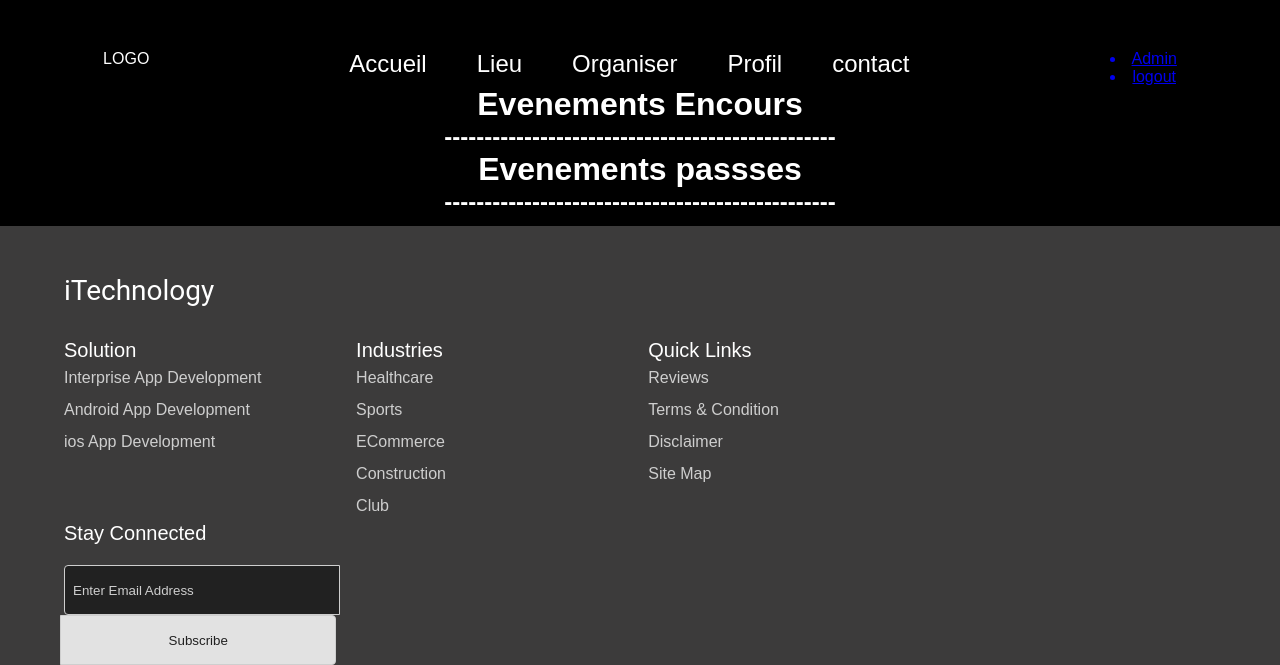
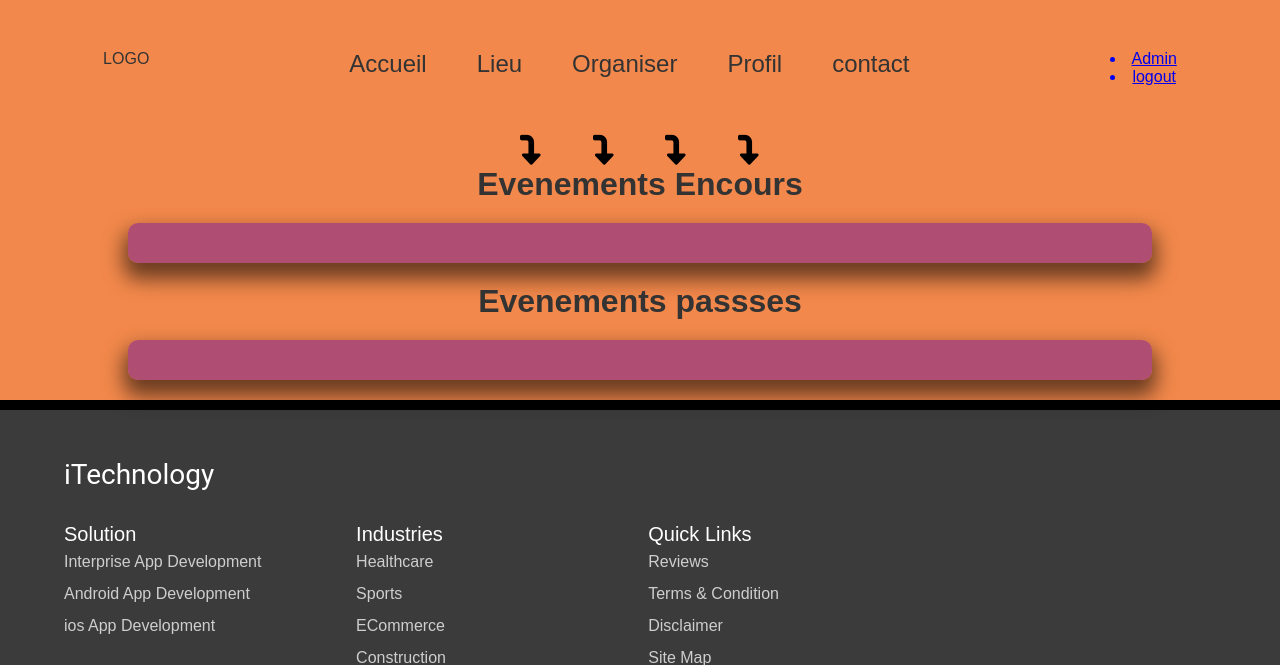
Before and after one commit to kdnassar0/EvenementSite, a Symfony app: template templates/evenement/index.html.twig in a window 1280 px wide. Shown: the top 665 px of the page. Run offline with Twig, Linux system fonts and the light colour scheme; the template is opened without the code that fills it, so the values that code supplies are empty; some libraries are stand-ins or nearby versions.

Commit message:
css page/evenement passes et encours

```diff
--- a/public/css/style.css
+++ b/public/css/style.css
@@ -780,14 +780,21 @@ div .champSalle .required {
     align-items: center;
     flex-direction: column;
     position: relative;
-    background-color: #000000;
+    background-color:#F2884B;
+
 }
-.containerPageEvenements h1 ,h2 {
-    color: #fff;
+.containerPageEvenements .elementsNav nav ul li {
+    color: #333333 ;
+}
+.containerPageEvenements h1  {
+    color: #333333;
 }
 .containerPageEvenements .elementsNav .logo {
-    color: #fff;
+    color: #333333  ;
 }
+
+
+
 .evenementsListes {
     display: flex;
     align-items: center;
@@ -796,6 +803,14 @@ div .champSalle .required {
     width: 80%;
     flex-wrap: wrap;
     gap: 10px;
+    background-color: #a6447adc;
+    margin: 20px;
+    padding: 20px;
+    width: 80%;
+    border-radius: 10px;
+    box-shadow: rgba(0, 0, 0, 0.56) 0px 12px 20px 4px;
+
+
 
 
 
@@ -803,6 +818,7 @@ div .champSalle .required {
 
 .evenementsListes img {
     width: 300px;
+    border-radius: 10px;
 }
 
 .evenementCarte {
@@ -812,7 +828,19 @@ div .champSalle .required {
     justify-content: center;
     flex-direction: column;
     padding: 10px;
-    background-color: #ffffff
+    background-color: #a6447ac1;
+    border-radius: 10px;
+    border-color: #A6447A;
+    box-shadow: rgba(17, 17, 26, 0.1) 0px 4px 16px, rgba(17, 17, 26, 0.1) 0px 8px 24px, rgba(17, 17, 26, 0.1) 0px 16px 56px;
+}
+
+
+.iconFlech{
+    display: flex;
+    flex-direction: row;
+    gap: 50px;
+    font-size: 30px;
+    margin-top: 50px;
 }
 
 
--- a/src/Repository/EvenementRepository.php
+++ b/src/Repository/EvenementRepository.php
@@ -79,7 +79,7 @@ class EvenementRepository extends ServiceEntityRepository
 
     public function findEvenementsPasseesParCategorie($categorieId)
     {
-        $now = new \DateTime();
+        $now = new DateTime('Europe/paris');
         return $this->createQueryBuilder('e')
             ->innerJoin('e.categorie', 'c')
             ->andWhere('c.id = :categorie_id')
--- a/templates/evenement/index.html.twig
+++ b/templates/evenement/index.html.twig
@@ -38,7 +38,12 @@
             </a>
         </div>
     </div>
-
+    <div class="iconFlech">
+        <i class="fa-solid fa-turn-down fa-bounce"></i>
+        <i class="fa-solid fa-turn-down fa-bounce"></i>
+        <i class="fa-solid fa-turn-down fa-bounce"></i>
+        <i class="fa-solid fa-turn-down fa-bounce"></i>
+    </div>
 
     <h1>Evenements Encours</h1>
     <div class="evenementsListes">
@@ -58,7 +63,6 @@
         {% endfor %}
 
     </div>
-    <h2>-------------------------------------------------</h2>
 
     <h1>Evenements passses</h1>
 
@@ -78,7 +82,7 @@
     {% endfor %}
 
 </div>
-    <h2>-------------------------------------------------</h2>
+
 
 
 
```
